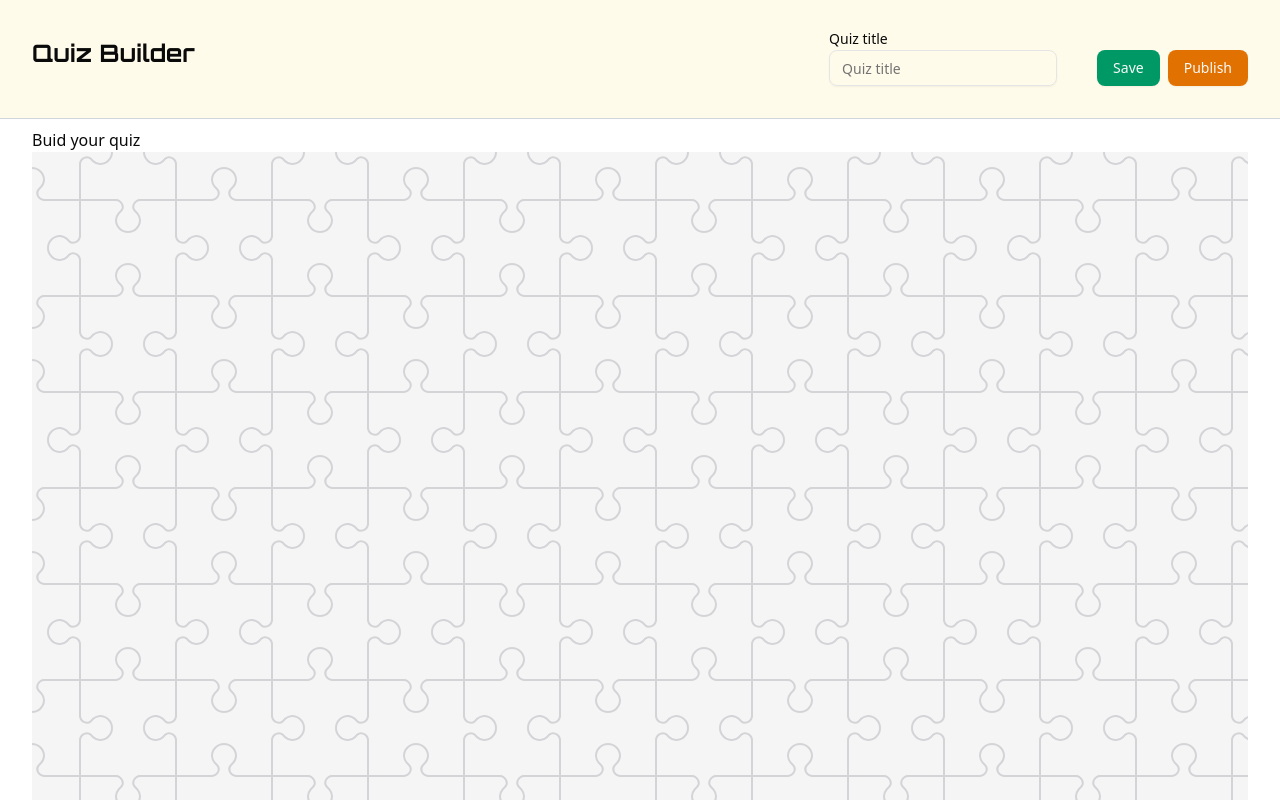
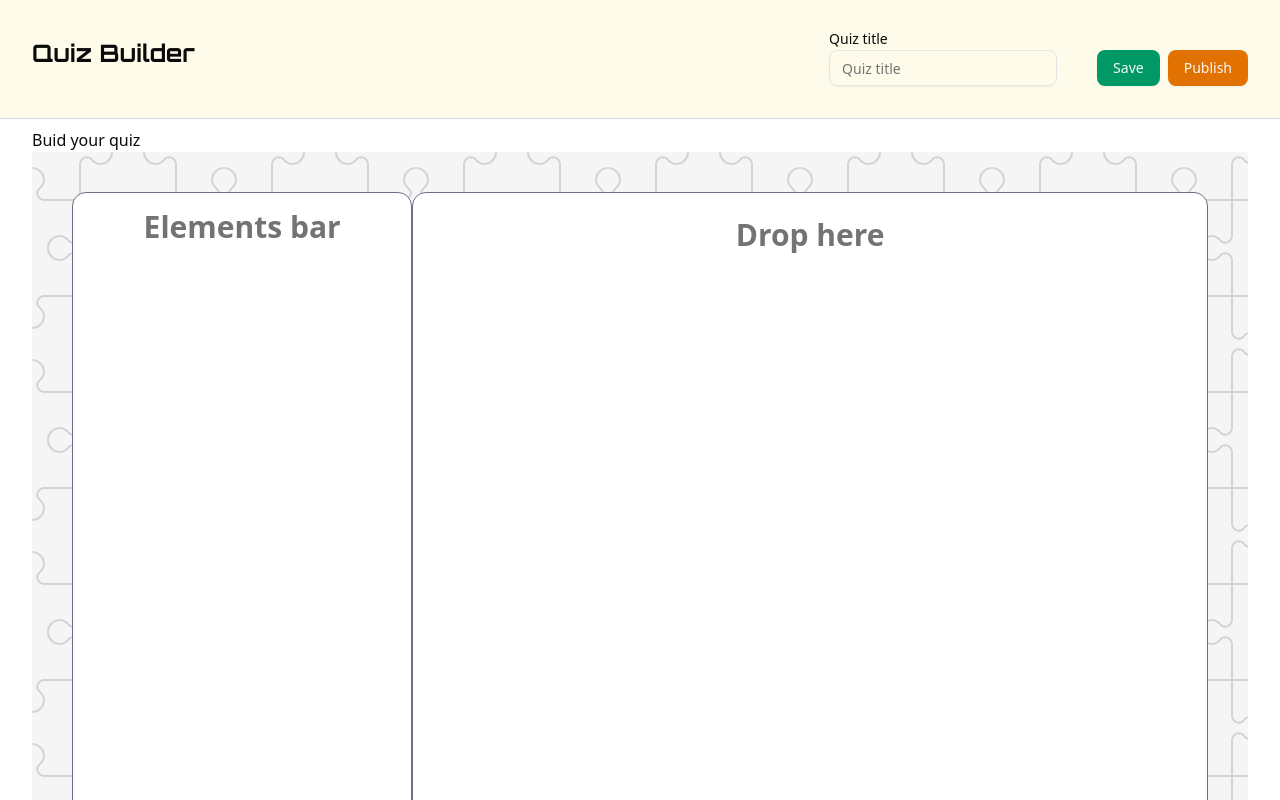
Before and after one commit to kalachyonok/quiz_builder, a Next.js app: page /quiz/edit in a window 1280 px wide. Shown: the top 800 px of the page. Built offline with nearby package versions, Linux system fonts and the light colour scheme.

Commit message:
add drag-and-drop canvas

```diff
--- a/components/QuizBuilder/Canvas.tsx
+++ b/components/QuizBuilder/Canvas.tsx
@@ -1,5 +1,20 @@
 "use client";
 
+import { useDroppable } from "@dnd-kit/core";
+
 export const Canvas = () => {
-  return <div className="flex w-full h-full"></div>;
+  const dropable = useDroppable({
+    id: "drop-area",
+    data: {
+      isdropArea: true,
+    },
+  });
+
+  return (
+    <div className="bg-background max-w-[920px] min-h-[750px] w-full border border-gray-500 rounded-xl flex flex-col items-center justify-start overflow-y-auto p-6">
+      <p className="text-3xl text-muted-foreground items-center font-bold">
+        Drop here
+      </p>
+    </div>
+  );
 };
--- /dev/null
+++ b/components/QuizBuilder/LeftSidebar.tsx
@@ -0,0 +1,7 @@
+export const LeftSidebar = () => {
+  return (
+    <aside className="w-[480px] max-w-[400px] flex items-center flex-col  flex-grow gap-2 border border-gray-500 rounded-xl p-4 bg-background overflow-y-auto">
+      <p className="text-3xl text-muted-foreground font-bold">Elements bar</p>
+    </aside>
+  );
+};
--- a/components/QuizBuilder/QuizBuilder.tsx
+++ b/components/QuizBuilder/QuizBuilder.tsx
@@ -1,11 +1,20 @@
 "use client";
+
+import { DndContext } from "@dnd-kit/core";
+import { Canvas } from "./Canvas";
+import { LeftSidebar } from "./LeftSidebar";
 
 export const QuizBuilder = () => {
   return (
-    <main className="flex flex-col w-full mt-24">
-      <h2>Buid your quiz</h2>
+    <DndContext>
+      <main className="flex flex-col w-full mt-24">
+        <h2>Buid your quiz</h2>
 
-      <div className="flex w-full min-h-screen flex-grow items-center relative overflow-y-auto bg-accent bg-[url(/paper.svg)]"></div>
-    </main>
+        <div className="flex w-full min-h-screen p-10 justify-around bg-accent bg-[url(/paper.svg)]">
+          <LeftSidebar />
+          <Canvas />
+        </div>
+      </main>
+    </DndContext>
   );
 };
--- a/package.json
+++ b/package.json
@@ -9,6 +9,7 @@
     "lint": "eslint"
   },
   "dependencies": {
+    "@dnd-kit/core": "^6.3.1",
     "@radix-ui/react-dropdown-menu": "^2.1.16",
     "@radix-ui/react-label": "^2.1.7",
     "@radix-ui/react-slot": "^1.2.3",
```
Also changed, not shown: 1 other file (tests, documents, lock files or other folders).
